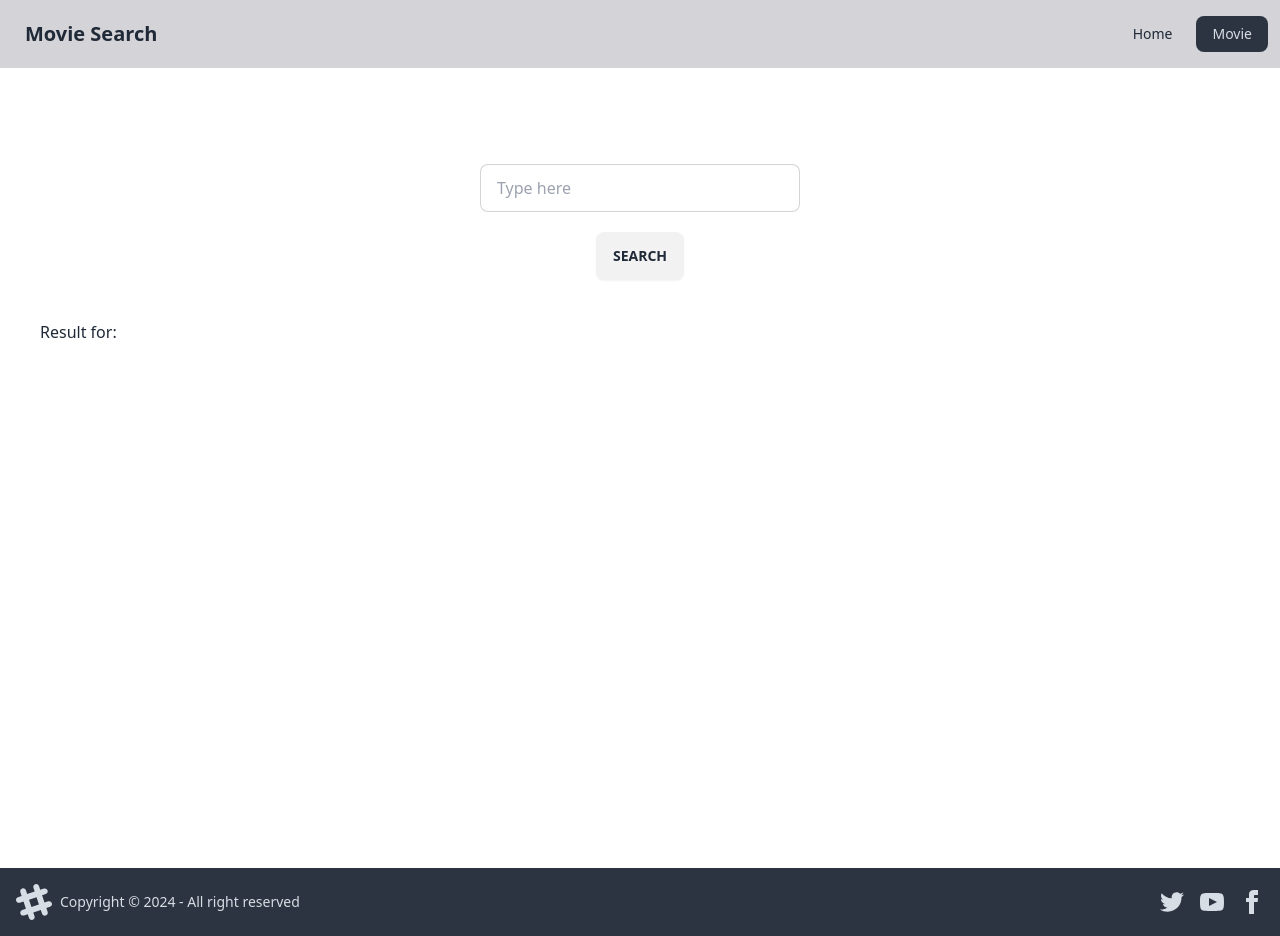
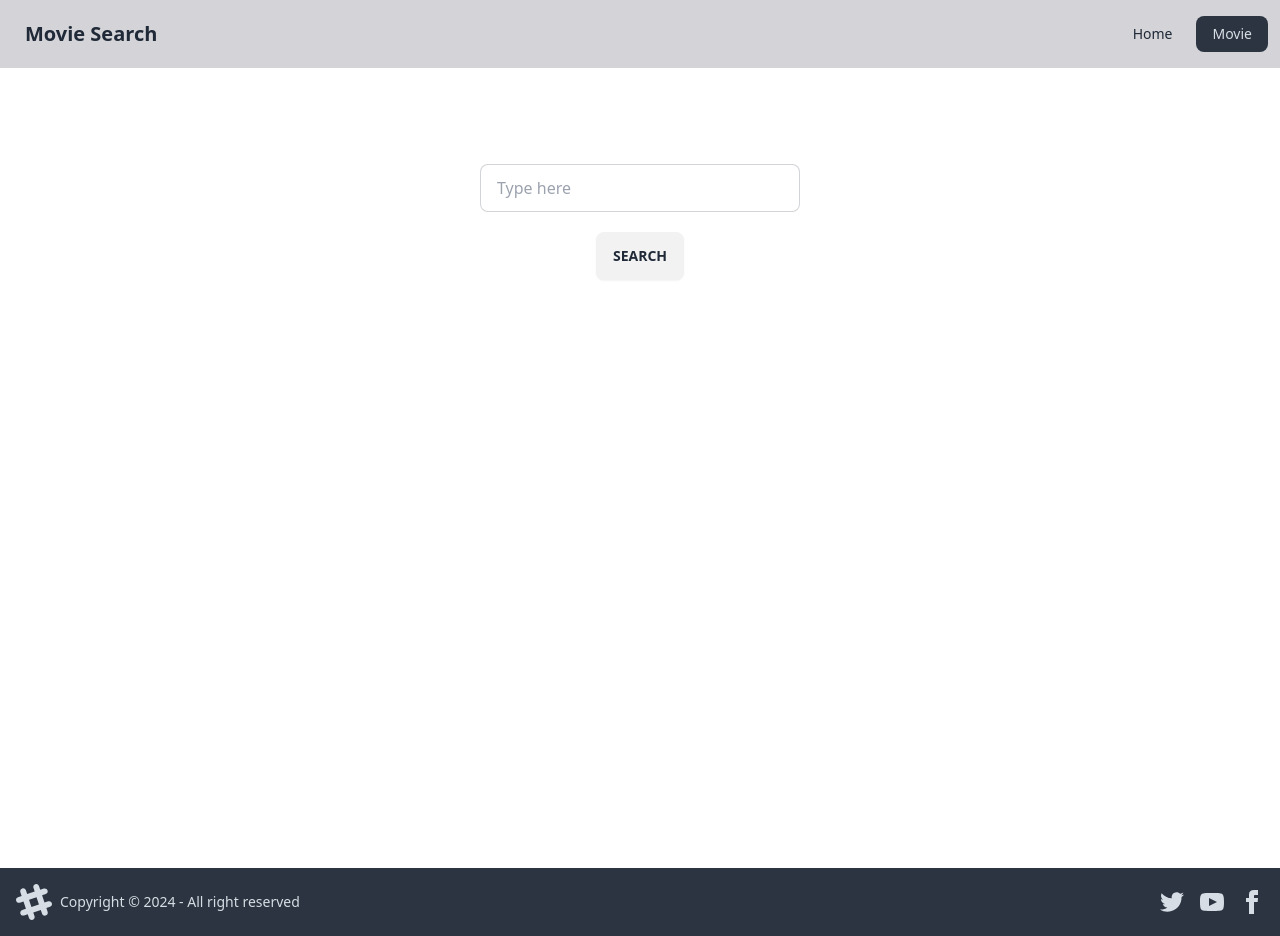
Before and after one commit to tanakAoi/movie-search-app, a React (Vite) app: page /movie in a window 1280 px wide. Built offline with nearby package versions, Linux system fonts and the light colour scheme.

Commit message:
feat : add loading display

```diff
--- a/src/components/ShowResult.tsx
+++ b/src/components/ShowResult.tsx
@@ -6,9 +6,14 @@ import axios from "axios";
 interface IShowResultProps {
   movies: IMovie[];
   searchWord: string;
+  isLoading: boolean;
 }
 
-export const ShowResult = ({ movies, searchWord }: IShowResultProps) => {
+export const ShowResult = ({
+  movies,
+  searchWord,
+  isLoading,
+}: IShowResultProps) => {
   const [movie, setMovie] = useState<IMovieExt>();
 
   const getMovieDetail = async (imdbId: string) => {
@@ -26,8 +31,16 @@ export const ShowResult = ({ movies, searchWord }: IShowResultProps) => {
   };
 
   return (
-    <section className="p-10">
-      <h1>Result for: {searchWord}</h1>
+    <section className="p-10 flex flex-col items-center">
+      {isLoading ? (
+        <span className="loading loading-spinner loading-lg pt-36"></span>
+      ) : (
+        <>
+          {movies.length > 0 && (
+            <h1 className="text-2xl font-bold self-start">
+              Result for: <i>{searchWord}</i>
+            </h1>
+          )}
           <div className="movies flex flex-wrap justify-center gap-8 before:max-w-72 before:w-full before:order-1 after:max-w-72 after:w-full">
             {movies.map((movie) => (
               <div
@@ -35,8 +48,14 @@ export const ShowResult = ({ movies, searchWord }: IShowResultProps) => {
                 className="max-w-72 flex flex-col items-center justify-between gap-5 pt-8 cursor-pointer"
                 onClick={() => getMovieDetail(movie.imdbID)}
               >
-            <img src={movie.Poster} alt={movie.Title} className="rounded-xl" />
-            <h3 className="text-lg font-medium text-center">{movie.Title}</h3>
+                <img
+                  src={movie.Poster}
+                  alt={movie.Title}
+                  className="rounded-xl"
+                />
+                <h3 className="text-lg font-medium text-center">
+                  {movie.Title}
+                </h3>
               </div>
             ))}
           </div>
@@ -66,6 +85,8 @@ export const ShowResult = ({ movies, searchWord }: IShowResultProps) => {
               </div>
             </div>
           </dialog>
+        </>
+      )}
     </section>
   );
 };
--- a/src/pages/MovieSearch.tsx
+++ b/src/pages/MovieSearch.tsx
@@ -12,23 +12,26 @@ export const MovieSearch = () => {
   const [searchWord, setSearchWord] = useState(
     localStorage.getItem("search word") || ""
   );
+  const [isLoading, setIsLoading] = useState(false);
 
   const searchMovies = async (searchWord: string) => {
-    setSearchWord(searchWord)
+    setIsLoading(true);
+    setSearchWord(searchWord);
     localStorage.setItem("search word", searchWord);
     const response = await axios.get<IOmdbResponse>(
       `http://www.omdbapi.com/?apikey=${
         import.meta.env.VITE_OMDB_API_KEY
       }&s=${searchWord}`
     );
-    setMovies(response.data.Search)
+    setMovies(response.data.Search);
     localStorage.setItem("movies", JSON.stringify(response.data.Search));
+    setIsLoading(false);
   };
 
   return (
     <div className="min-h-screen">
       <SearchForm search={searchMovies} />
-      <ShowResult movies={movies} searchWord={searchWord} />
+      <ShowResult movies={movies} searchWord={searchWord} isLoading={isLoading} />
     </div>
   );
 };
```
Lines whose indentation alone changed are shown as unchanged.
